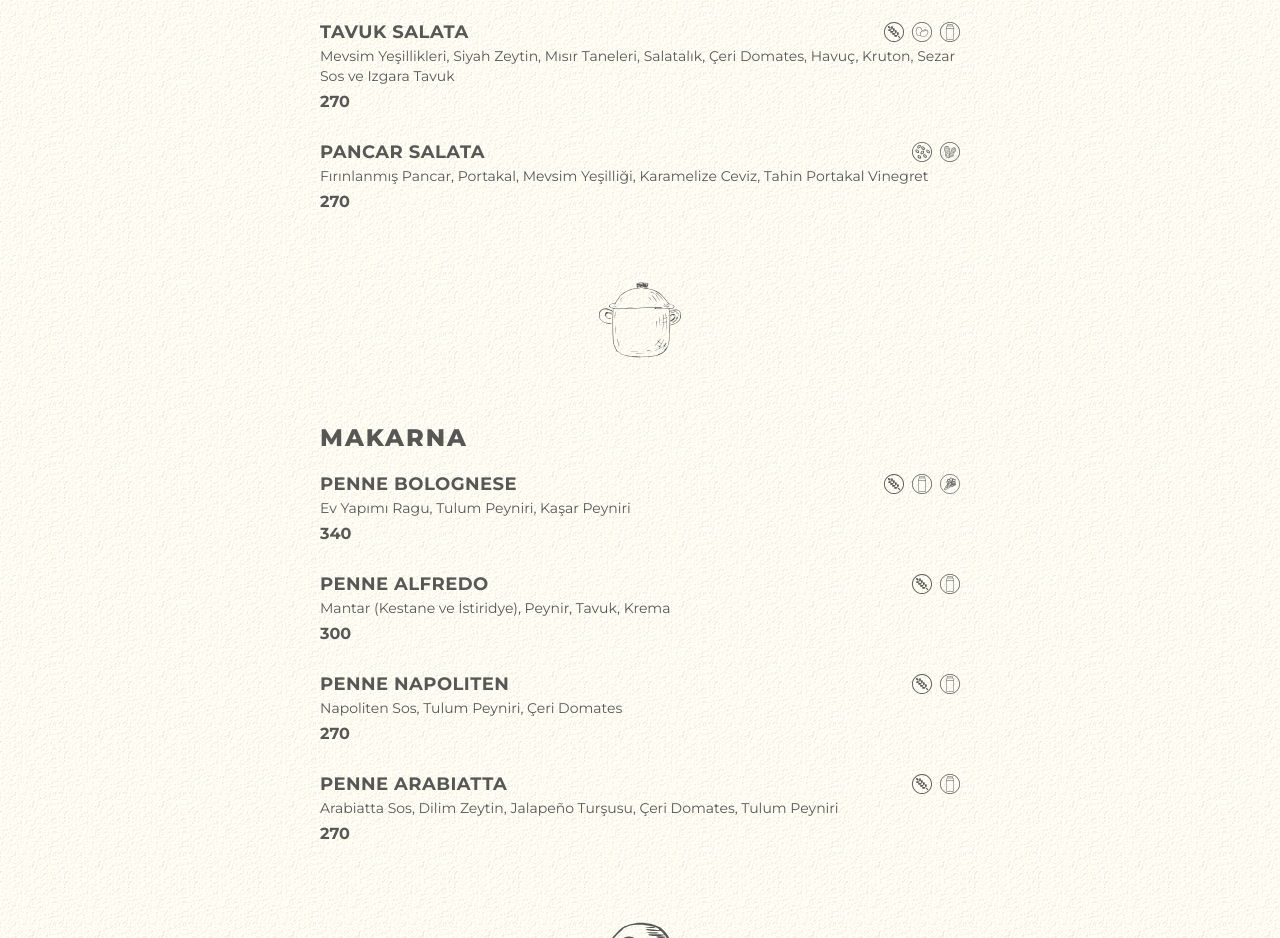
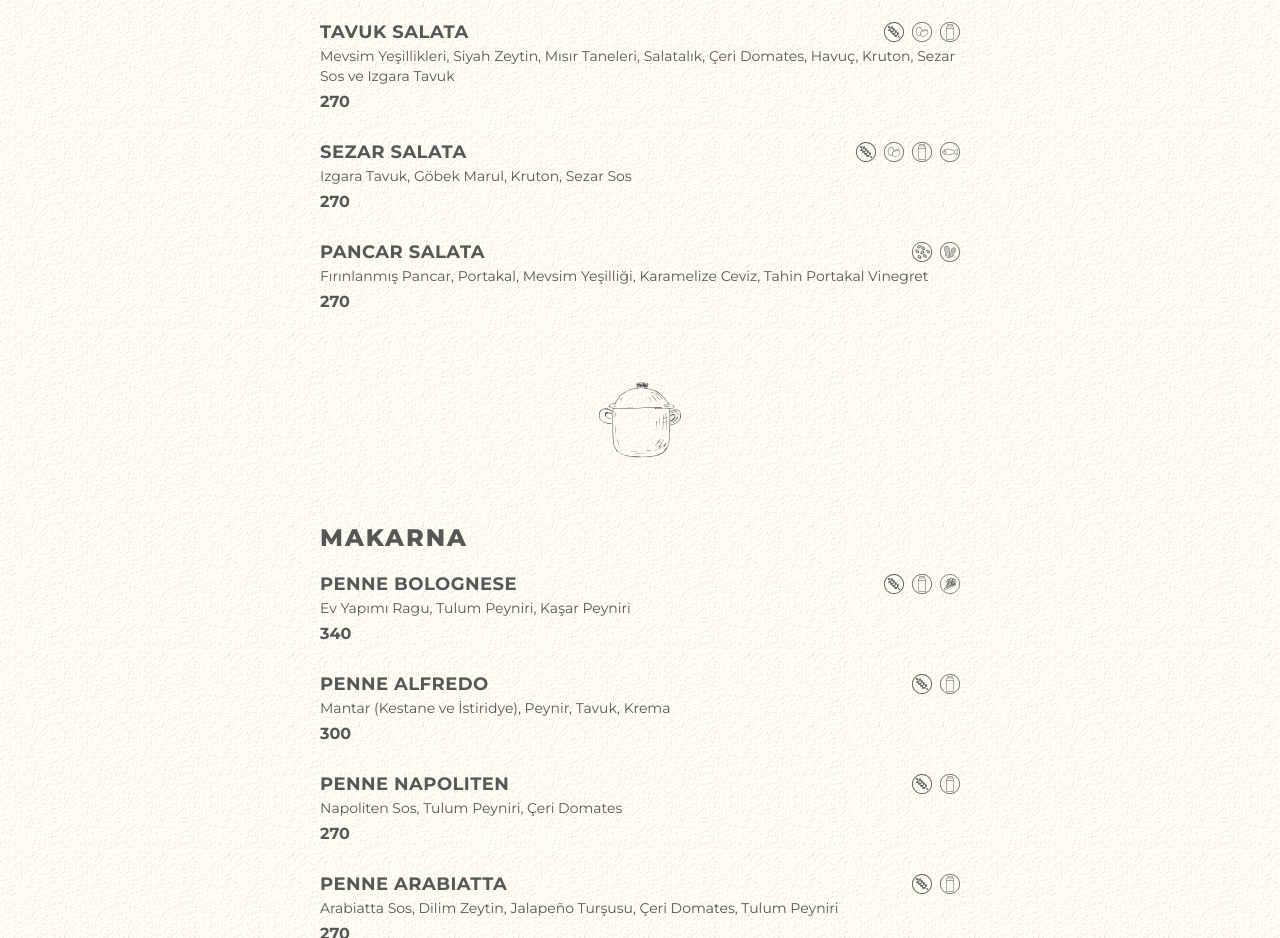
Before and after one commit to gagaburdur/gagaburdur.github.io, a React (Vite) app: page / in a window 1280 px wide. Shown: the part 2540-3478 px from the top of the page. Built offline with nearby package versions, Linux system fonts and the light colour scheme.

Commit message:
add sezar salata back alongside tavuk salata
- restore SEZAR SALATA as a separate item in the SALATA category

```diff
--- a/src/menu.ts
+++ b/src/menu.ts
@@ -209,6 +209,12 @@ export const menu: MenuCategory[] = [
           "Mevsim Yeşillikleri, Siyah Zeytin, Mısır Taneleri, Salatalık, Çeri Domates, Havuç, Kruton, Sezar Sos ve Izgara Tavuk",
         price: 270,
         allergens: a({ gluten: true, yumurta: true, sut: true }),
+      },
+      {
+        name: "SEZAR SALATA",
+        description: "Izgara Tavuk, Göbek Marul, Kruton, Sezar Sos",
+        price: 270,
+        allergens: a({ balik: true, gluten: true, yumurta: true, sut: true }),
       },
       {
         name: "PANCAR SALATA",
```
